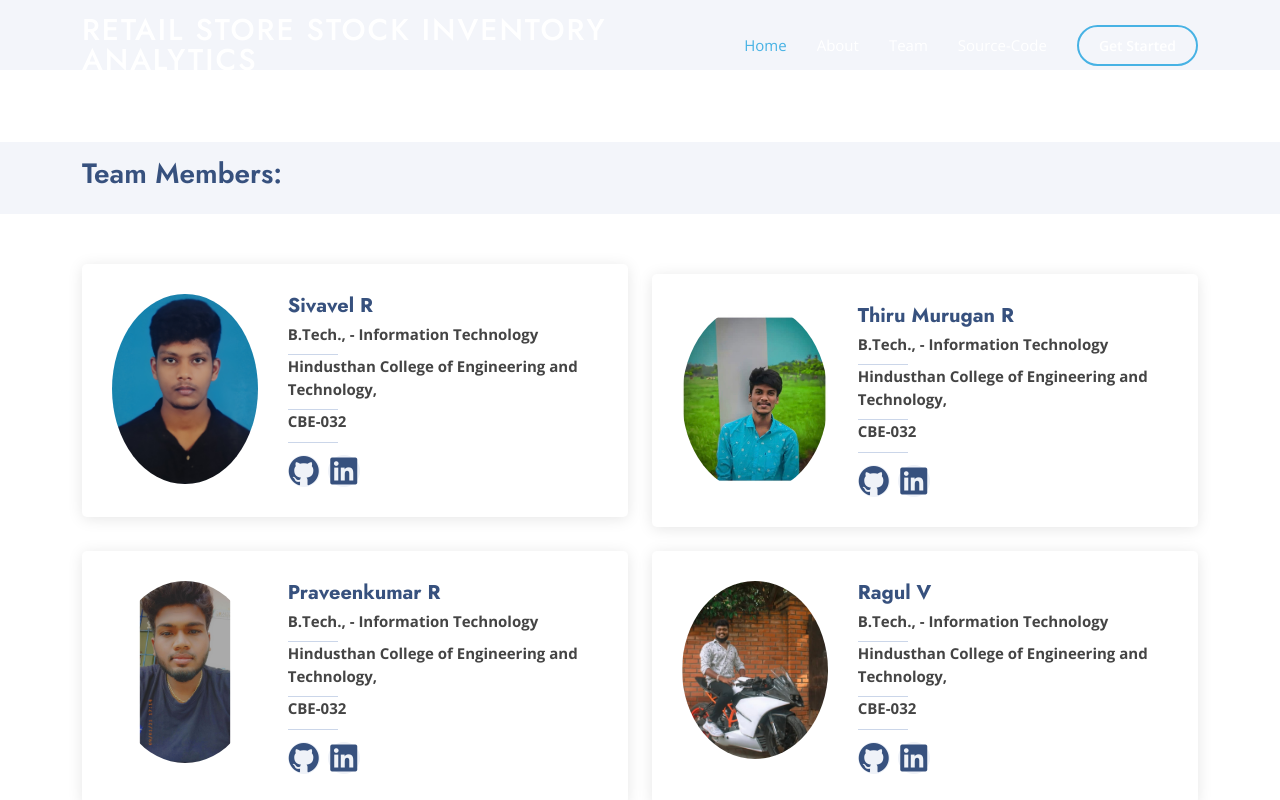
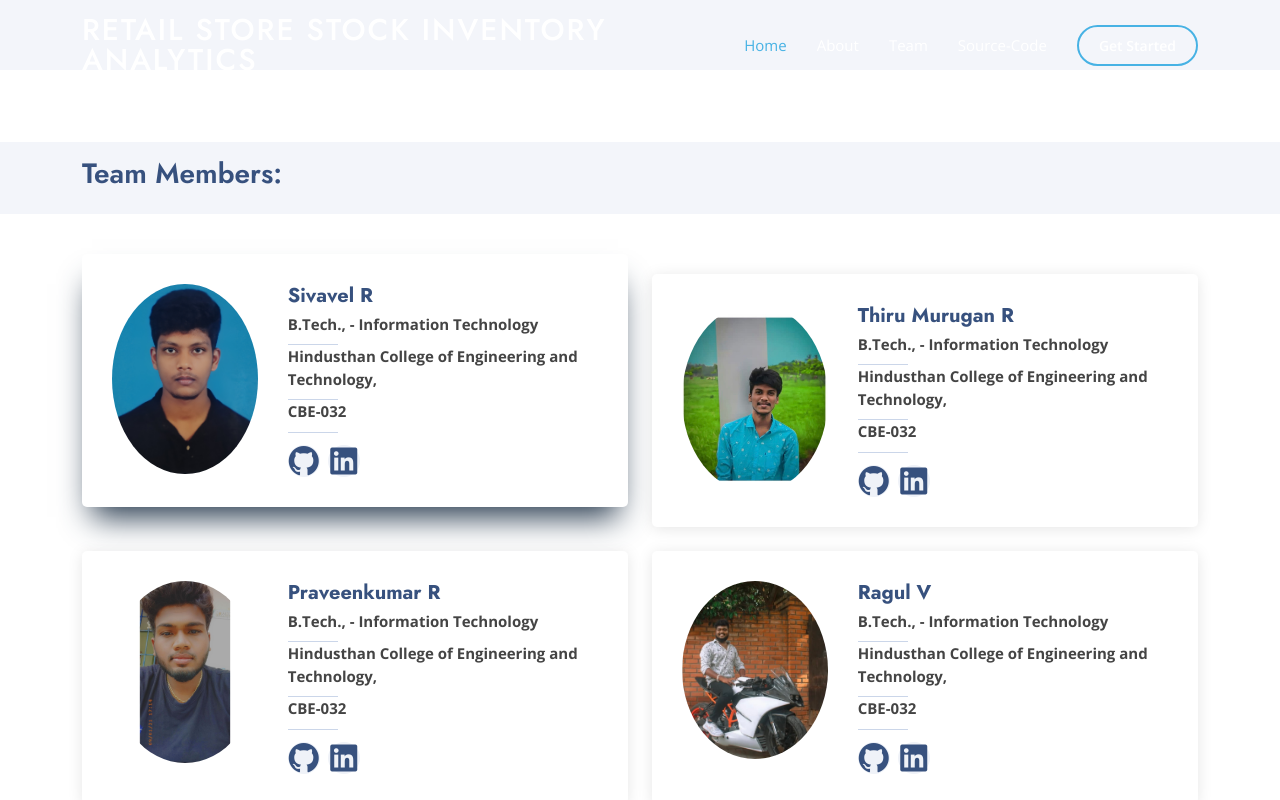
Before and after one commit to IBM-EPBL/IBM-Project-16265-1659610363, a plain HTML site: page Final Deliverables/Website code/index.html in a window 1280 px wide. In both pictures the pointer is over the element 355 px from the left and 6332 px from the top of the page. Shown: the part 5932-6732 px from the top of the page. Drawn offline with nearby package versions, Linux system fonts and the light colour scheme.

Commit message:
Update style.css

```diff
--- a/Final Deliverables/Website code/assets/css/style.css
+++ b/Final Deliverables/Website code/assets/css/style.css
@@ -1132,7 +1132,8 @@ section {
 }
 
 .team .member:hover {
-  transform: translateY(-10px);
+    transform: translateY(-20px);
+  box-shadow: rgb(38, 57, 77) 0px 20px 30px -10px;
 }
 
 .team .member .member-info {
```
